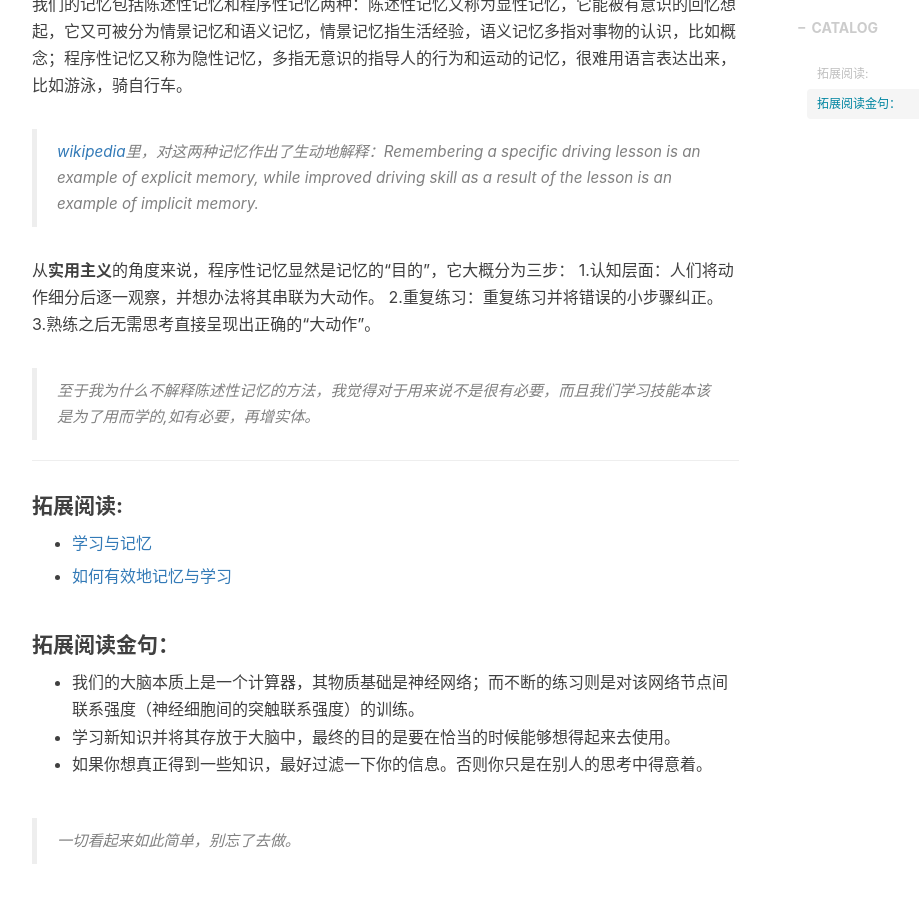
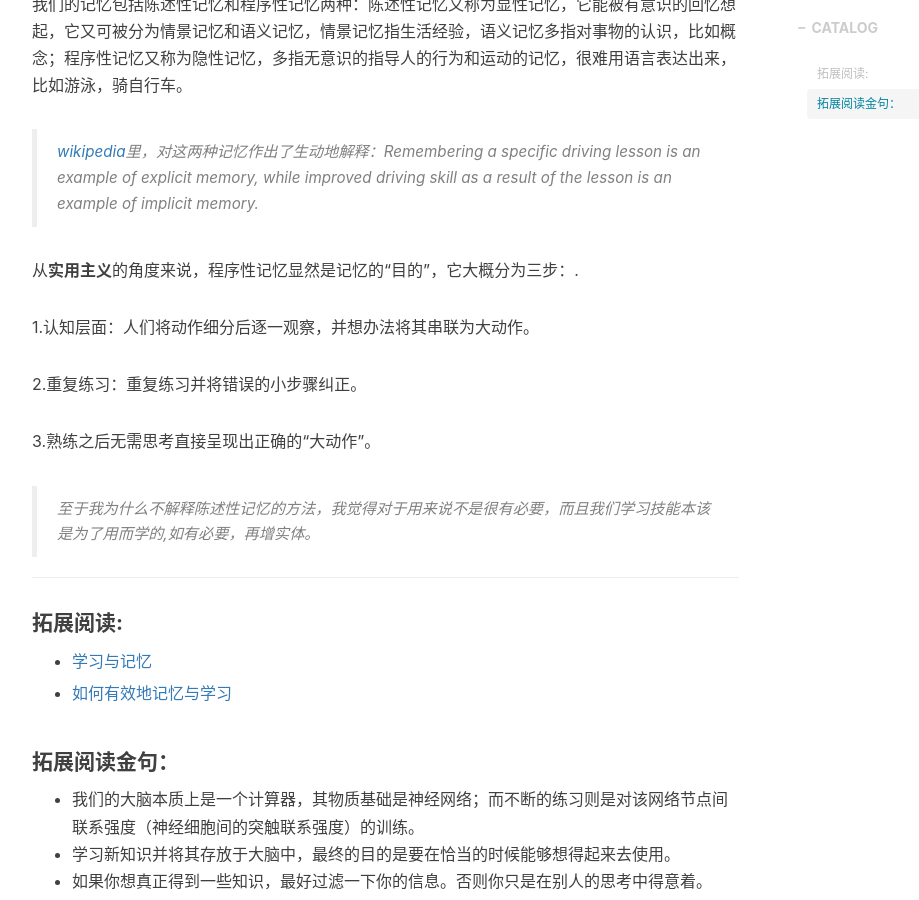
Before and after one commit to vander1997/vander1997.github.io, a Jekyll site: the page built from _posts/2019-04-11-挖掘-我们的记忆.md, in a window 1280 px wide and 900 px high, scrolled down 582 px. Shown: the whole window, without its empty margins (233-1152 px from the left). Built offline with Jekyll 4.4.1, drawn with Linux system fonts in a browser that asks for light colours; nearby versions of some CDN libraries; comment, search, counter and statistics services are not loaded.

```diff
--- a/_posts/2019-04-11-挖掘-我们的记忆.md
+++ b/_posts/2019-04-11-挖掘-我们的记忆.md
@@ -13,10 +13,14 @@ tags:
 我们的记忆包括陈述性记忆和程序性记忆两种：陈述性记忆又称为显性记忆，它能被有意识的回忆想起，它又可被分为情景记忆和语义记忆，情景记忆指生活经验，语义记忆多指对事物的认识，比如概念；程序性记忆又称为隐性记忆，多指无意识的指导人的行为和运动的记忆，很难用语言表达出来，比如游泳，骑自行车。
 > [wikipedia](https://en.m.wikipedia.org/wiki/Explicit_memory)里，对这两种记忆作出了生动地解释：Remembering a specific driving lesson is an example of explicit memory, while improved driving skill as a result of the lesson is an example of implicit memory.
 
-从**实用主义**的角度来说，程序性记忆显然是记忆的“目的”，它大概分为三步：
+从**实用主义**的角度来说，程序性记忆显然是记忆的“目的”，它大概分为三步：.
+
 1.认知层面：人们将动作细分后逐一观察，并想办法将其串联为大动作。
+
 2.重复练习：重复练习并将错误的小步骤纠正。
+
 3.熟练之后无需思考直接呈现出正确的“大动作”。
+
 
 > 至于我为什么不解释陈述性记忆的方法，我觉得对于用来说不是很有必要，而且我们学习技能本该是为了用而学的,如有必要，再增实体。
 
```
